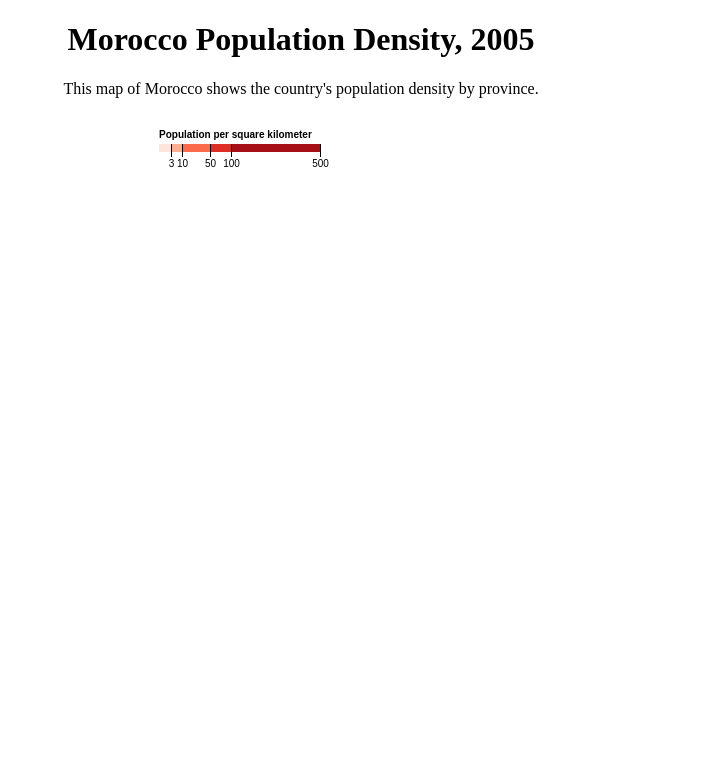
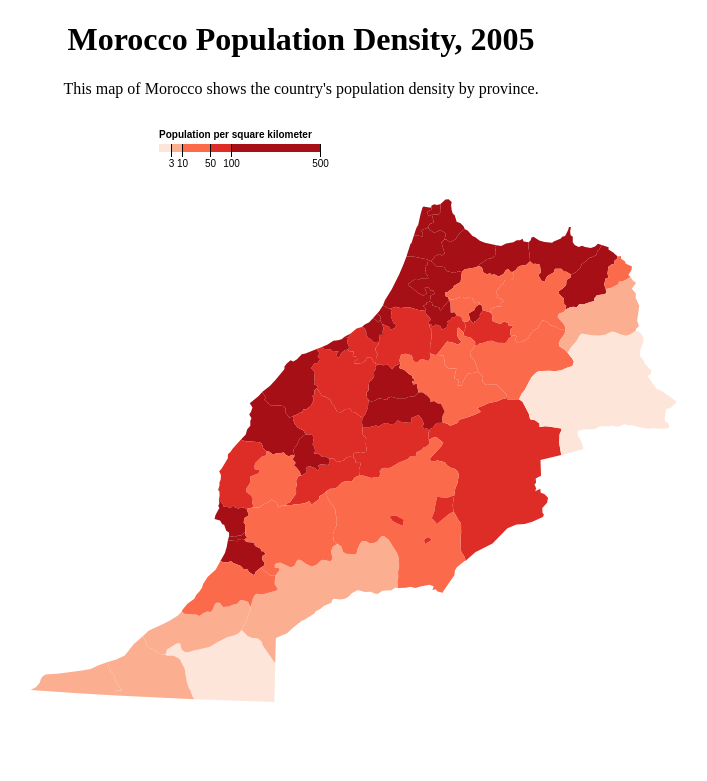
Before and after one commit to ishamartinez/ishamartinez.github.io, a plain HTML site: page index.html in a window 1280 px wide. Shown: the top 781 px of the page, without its empty margins (339-1046 px from the left). Drawn offline with nearby package versions, Linux system fonts and the light colour scheme.

Commit message:
Update index.html

```diff
--- a/index.html
+++ b/index.html
@@ -5,7 +5,7 @@
 		<h1 style = "text-align:center"><strong>Morocco Population Density, 2005</strong></h1>
         <p><center>This map of Morocco shows the country's population density by province. </center></p>
 
-		<script type="text/javascript" src="../d3.js"></script>
+		<script type="text/javascript" src="https://d3js.org/d3.v4.min.js"></script>
 		<style type="text/css">
 			/* No style rules here yet */
 		</style>
```
